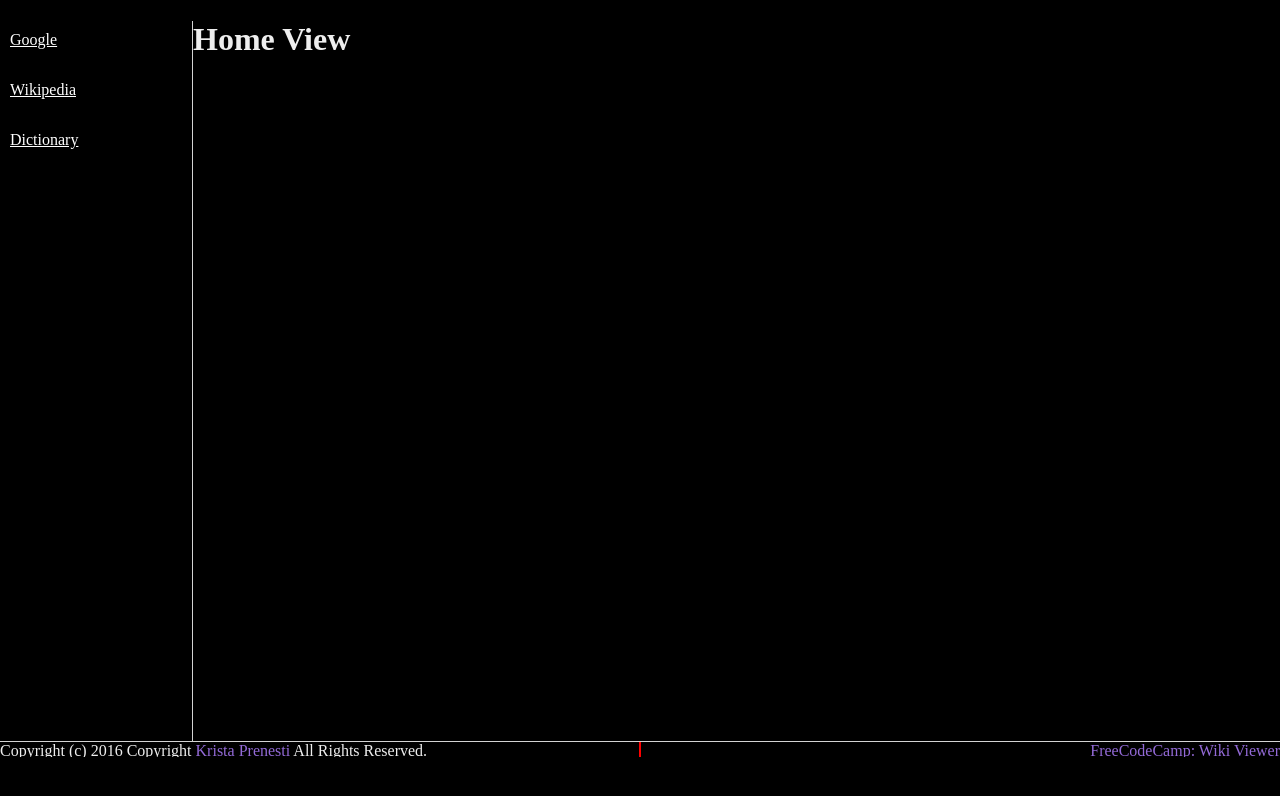
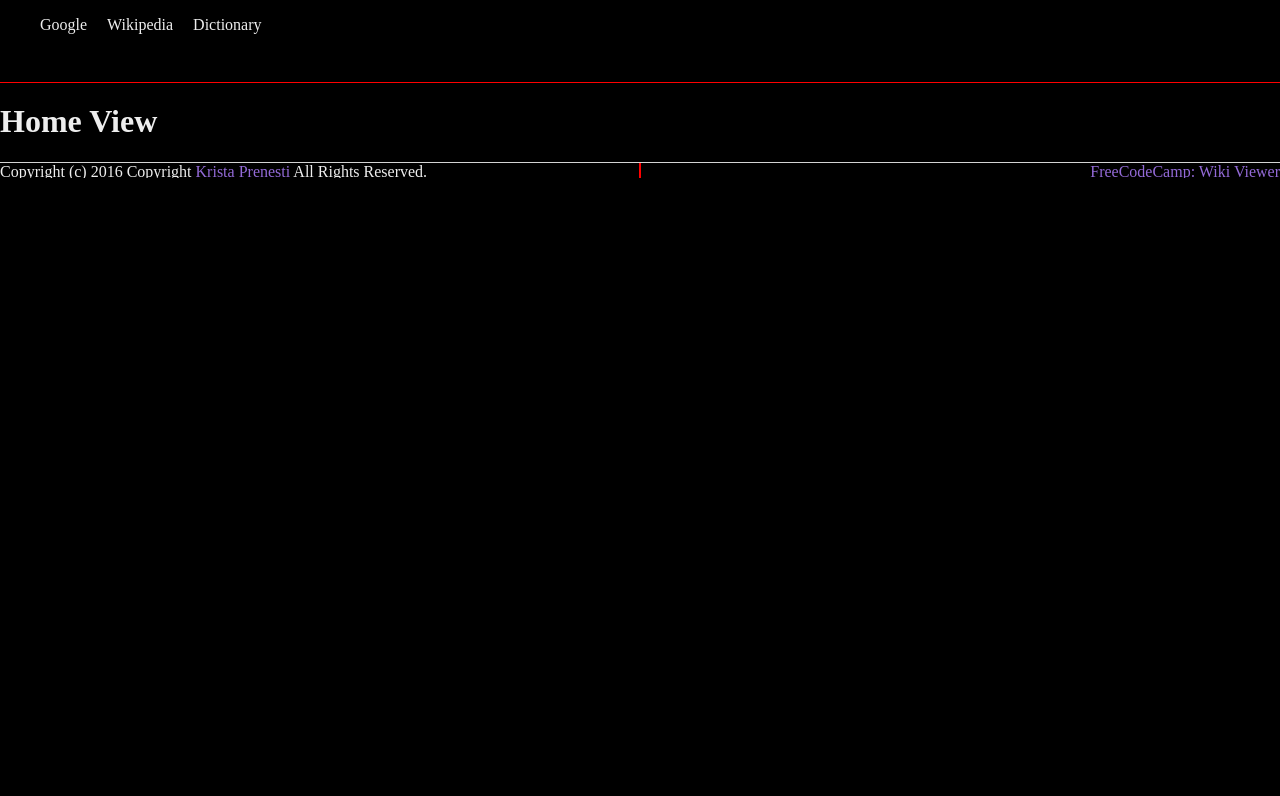
Before and after one commit to kprenesti/theOracle, a website: page index.html at #/Google in a window 1280 px wide. Drawn offline with nearby package versions, Linux system fonts and the light colour scheme; some packages are replaced by stand-ins of ours; files that its build step writes are made by us from their sources.

```diff
--- a/css/sass/partials/_headFoot.scss
+++ b/css/sass/partials/_headFoot.scss
@@ -2,85 +2,61 @@
   ============== HEADER AND NAVIGATION ==============
 */
 ///////////////  HEADER START ///////////////
-// header {
-//   display: block;
-//   overflow: hidden;
-//   width: 100vw;
-//   outline: 1px solid red;
-//   ul{
-//     display: block;
-//     overflow: hidden;
-//     li{
-//       float: left;
-//       display: block;
-//       list-style: none;
-//       text-align: center;
-//       margin-right: 20px;
-//       height: 50px;
-//       a {
-//         color: $white;
-//         text-decoration: none;
-//
-//         display: inline-block;
-//         height: 100%;
-//         width: 100%;
-//       } //end a
-//     } //end li
-//   } //end ul
-// } //end head// header {
-//   display: block;
-//   overflow: hidden;
-//   width: 100vw;
-//   outline: 1px solid red;
-//   ul{
-//     display: block;
-//     overflow: hidden;
-//     li{
-//       float: left;
-//       display: block;
-//       list-style: none;
-//       text-align: center;
-//       margin-right: 20px;
-//       height: 50px;
-//       a {
-//         color: $white;
-//         text-decoration: none;
-//
-//         display: inline-block;
-//         height: 100%;
-//         width: 100%;
-//       } //end a
-//     } //end li
-//   } //end ul
-// } //end head
+
+header {
+  display: block;
+  overflow: hidden;
+  width: 100vw;
+  outline: 1px solid red;
+  ul{
+    display: block;
+    overflow: hidden;
+    li{
+      float: left;
+      display: block;
+      list-style: none;
+      text-align: center;
+      margin-right: 20px;
+      height: 50px;
+      a {
+        color: $white;
+        text-decoration: none;
+
+        display: inline-block;
+        height: 100%;
+        width: 100%;
+      } //end a
+    } //end li
+  } //end ul
+} //end head
 
 
- //Side Bar version
- header{
-   float: left;
-   width: 15vw;
-   height: 90vh;
-   border-right: 1px solid lightgrey;
-   ul {
-     width: 100%;
-     margin: 0;
-     padding: 0;
-     li {
-       display: block;
-       list-style: none;
-       padding-left: 10px;
-       padding-right: 10px;
-       margin: 10px 0;
-       height: 40px;
-       a {
-         color: white;
-         display: block;
-         height: 100%;
-
-       }
-     }
-   }
- }
+ // //Side Bar version
+ // header{
+ //   float: left;
+ //   width: 15vw;
+ //   height: 90vh;
+ //   border-right: 1px solid lightgrey;
+ //   ul {
+ //     width: 100%;
+ //     margin: 0;
+ //     padding: 0;
+ //     li {
+ //       display: block;
+ //       list-style: none;
+ //       padding-left: 10px;
+ //       padding-right: 10px;
+ //       margin: 10px 0;
+ //       height: 40px;
+ //       a {
+ //         color: white;
+ //         display: block;
+ //         height: 100%;
+ //
+ //       }
+ //     }
+ //   }
+ // }
 
 ///////////////  FOOTER START ///////////////
 footer {
--- /dev/null
+++ b/js/Services/http.js
@@ -0,0 +1,6 @@
+angular.module('app')
+  .service('httpSvc', function($http){
+    this.httpCall = function(url, config, callback){
+      $http.get(url, config).then(callback);
+    }
+  })
--- a/js/controllers/dictionaryCntrl.js
+++ b/js/controllers/dictionaryCntrl.js
@@ -1,3 +1,7 @@
 // Key (Dictionary):030dea88-680d-4076-87ed-0d50a4839c1d
 //
 // Key (Thesaurus):994f9607-b5a4-4f82-b4bb-6449871a591b
+angular.module('app')
+  .controller('dictionary', function($scope, httpSvc){
+
+  });
```
Also changed, not shown: templates/google.html (+15 -1 lines).
